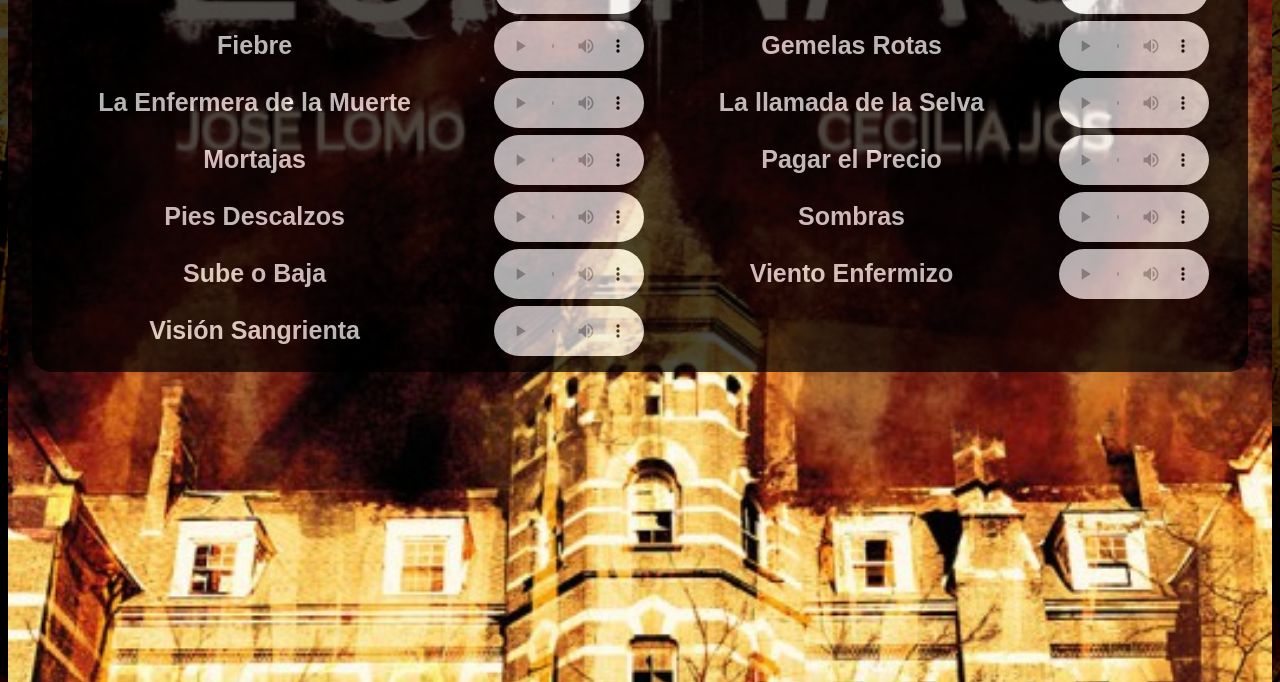
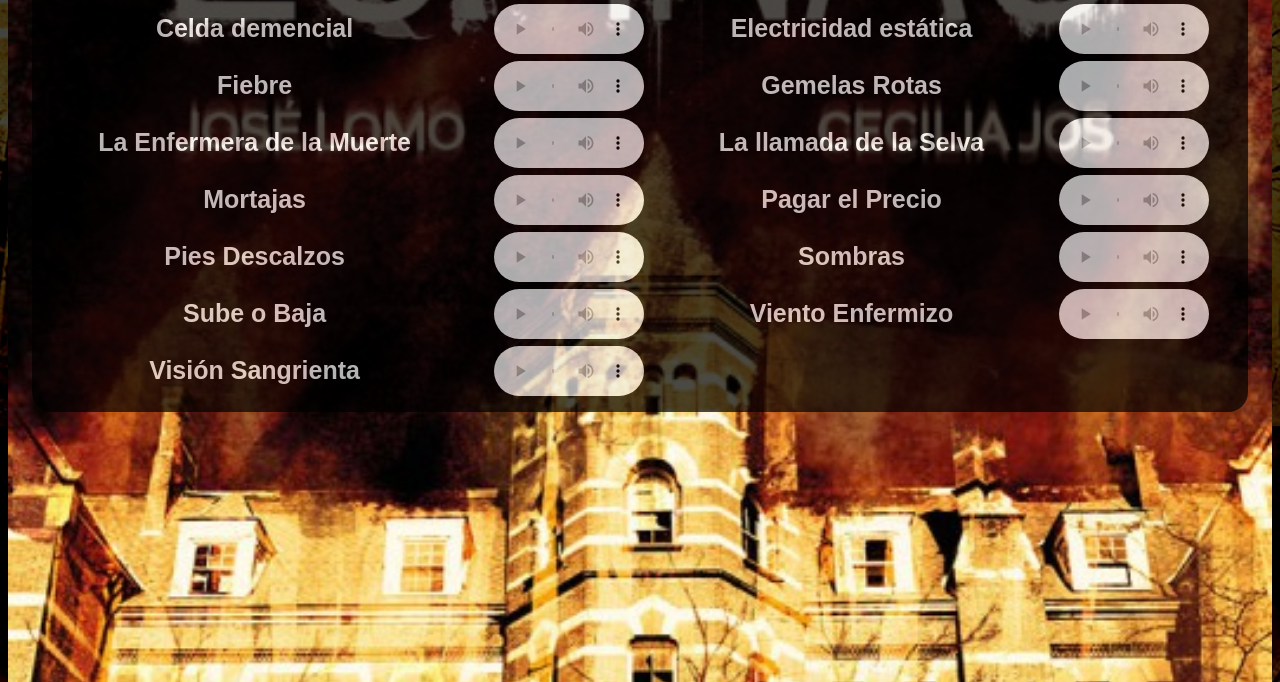
Before and after one commit to TaquionSoftware/Espinas, a plain HTML site: page espinas.html in a window 1280 px wide. Shown: the part 418-1100 px from the top of the page. Drawn offline with Linux system fonts and the light colour scheme.

Commit message:
Add files via upload

```diff
--- a/espinas.html
+++ b/espinas.html
@@ -61,7 +61,7 @@ html {
 	left:0;
 	right:0;
 	bottom:0;
-	top:25%;
+	top:30%;
 	margin:auto;
 	padding: 6px 8px;
 	font: 14px/16px Arial, Helvetica, sans-serif;
```
Also changed, not shown: eventos.html (+1 -1 lines), index.html (+1 -1 lines).
